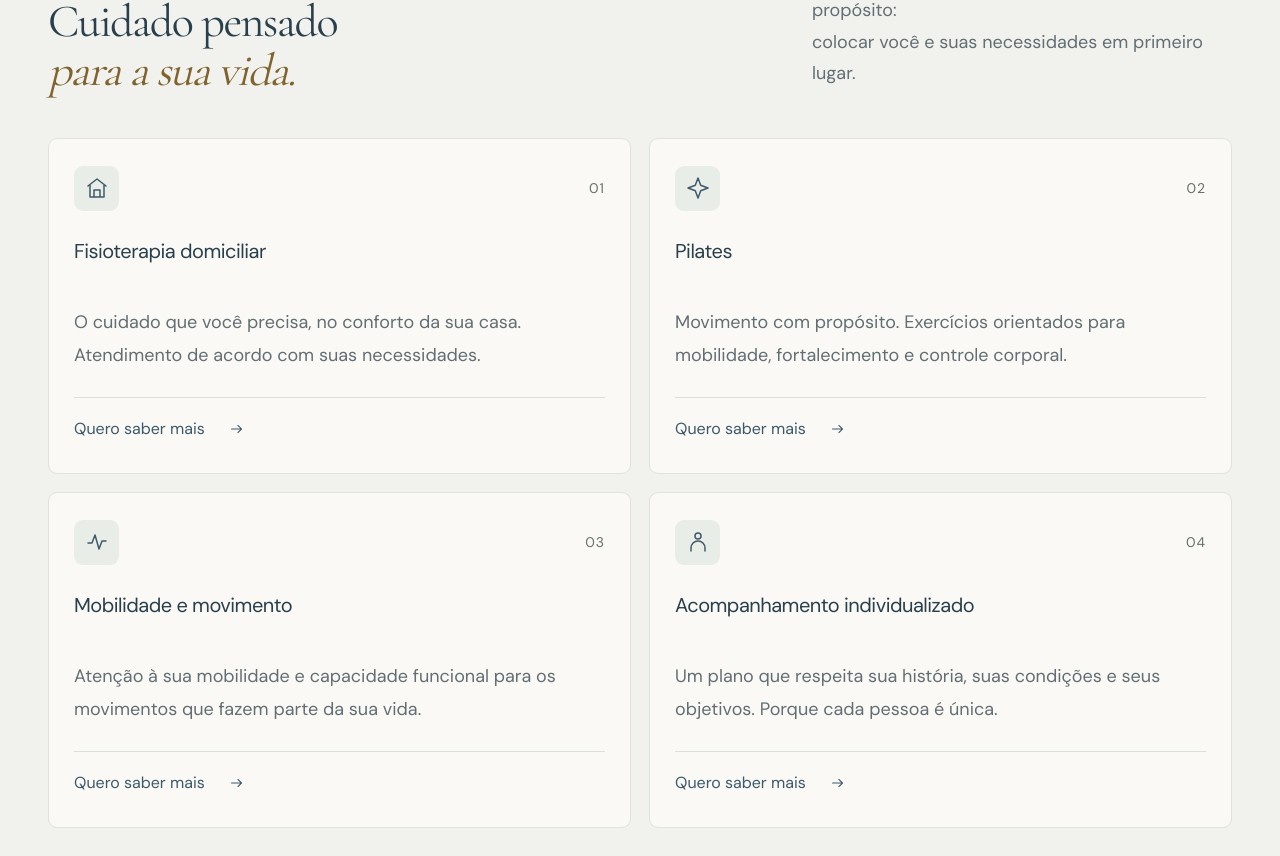
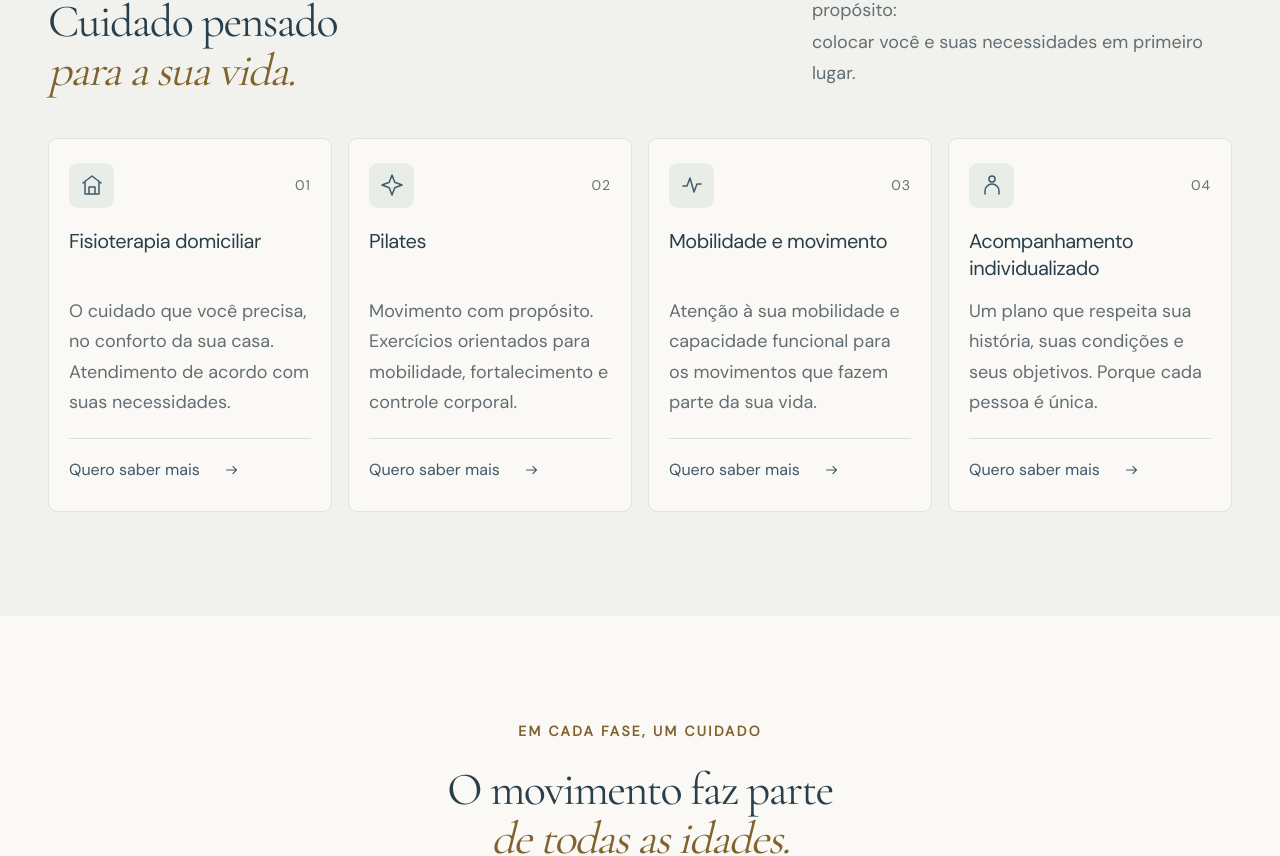
Before and after one commit to Heitor-Bailke/Andre_Fisioterapeuta, an Angular app: page / in a window 1280 px wide. Shown: the part 1859-2715 px from the top of the page. Built offline with nearby package versions, Linux system fonts and the light colour scheme.

Commit message:
Organiza os quatro serviços lado a lado mantendo a leitura confortável

```diff
--- a/src/app/pages/home/home.css
+++ b/src/app/pages/home/home.css
@@ -329,11 +329,11 @@
 }
 .service-grid {
   display: grid;
-  grid-template-columns: repeat(2, minmax(0, 1fr));
-  gap: 18px;
+  grid-template-columns: repeat(4, minmax(0, 1fr));
+  gap: 16px;
 }
 .service-card {
-  padding: 27px 25px 20px;
+  padding: 24px 20px 18px;
   border: 1px solid #dfe3dc;
   border-radius: 9px;
   background: var(--cream);
@@ -344,6 +344,7 @@
     border-color 0.25s,
     box-shadow 0.25s;
 }
+
 .service-card:hover {
   transform: translateY(-6px);
   border-color: #c6b790;
@@ -353,7 +354,7 @@
   display: flex;
   align-items: center;
   justify-content: space-between;
-  margin-bottom: 27px;
+  margin-bottom: 20px;
 }
 .icon-box {
   display: flex;
@@ -377,8 +378,8 @@
 }
 .service-card p {
   font-size: var(--text-body);
-  line-height: 1.85;
-  margin-bottom: 25px;
+  line-height: 1.7;
+  margin-bottom: 20px;
 }
 .service-card app-contact-button {
   display: block;
@@ -1301,3 +1302,13 @@
     font-size: var(--text-body);
   }
 }
+
+@media (max-width: 360px) {
+  .steps-grid,
+  .benefits-grid {
+    grid-template-columns: minmax(0, 1fr);
+  }
+  .steps-grid article::after {
+    display: none;
+  }
+}
```
